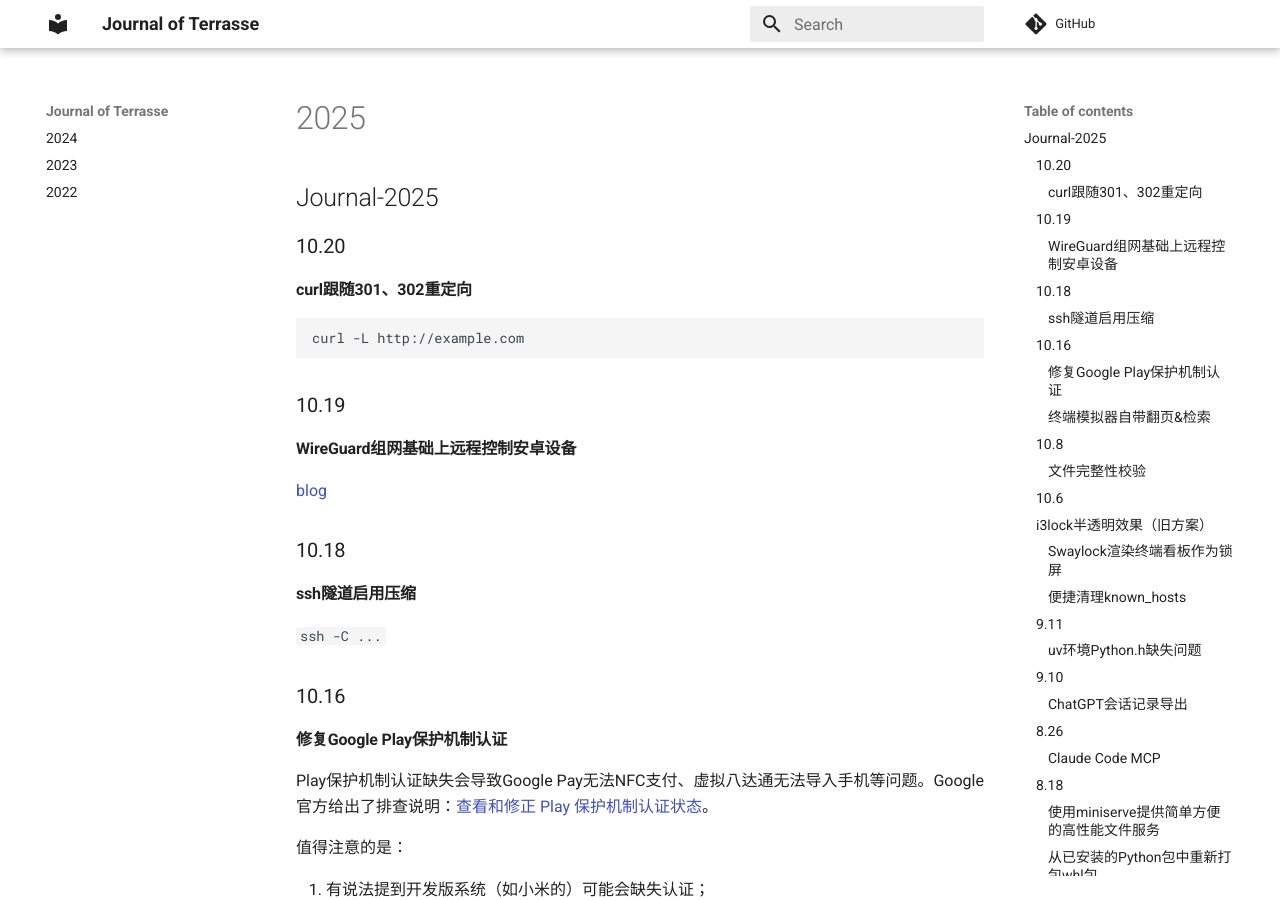
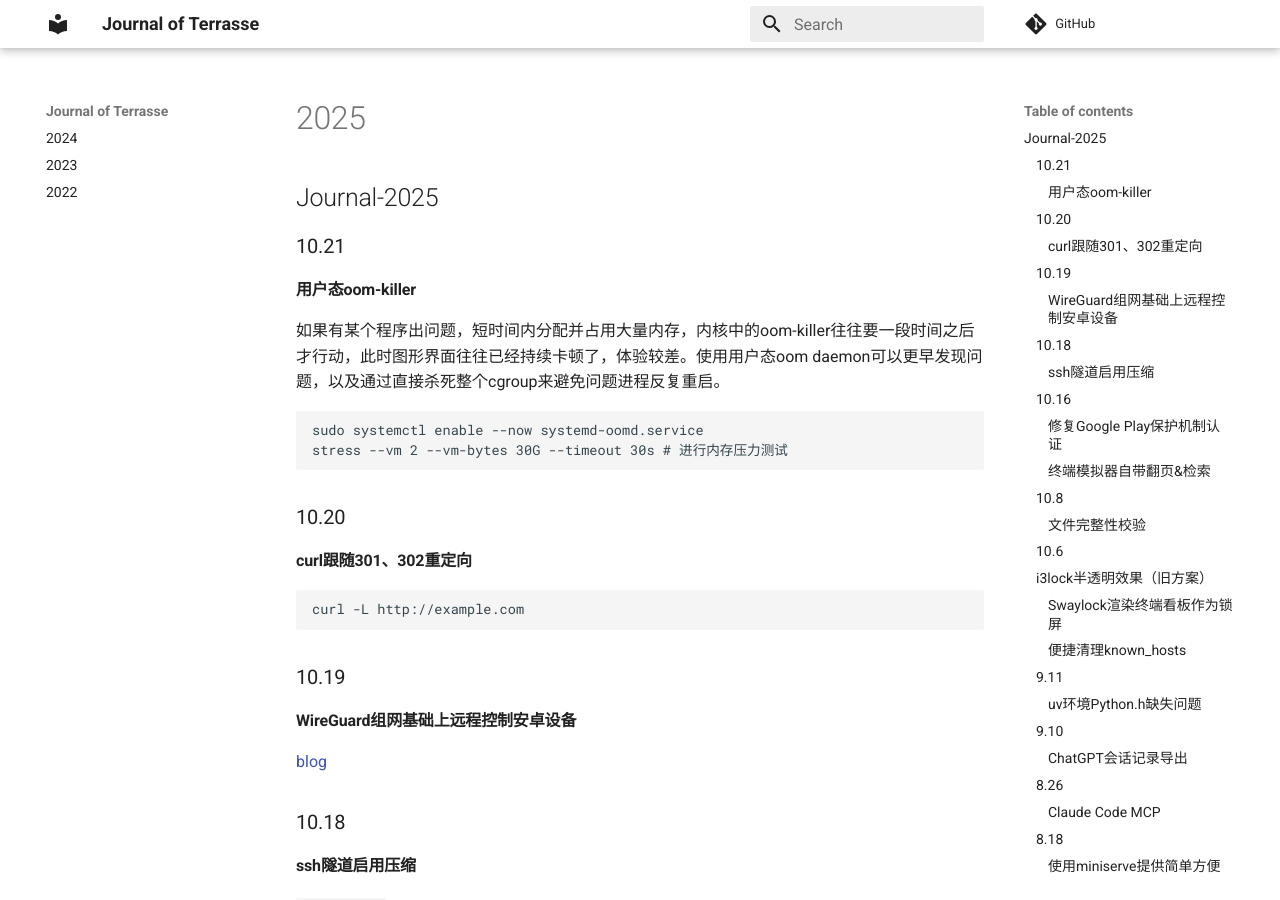
Before and after one commit to Jerry-Terrasse/journal, an MkDocs documentation site: the page built from docs/2025.md, in a window 1280 px wide and 900 px high. Built offline with MkDocs 1.6.1 and Material for MkDocs 9.7.7, drawn with Linux system fonts in a browser that asks for light colours; comment, search, counter and statistics services are not loaded.

Commit message:
update (Tue Oct 21 03:47:37 PM CST 2025)

````diff
--- a/docs/2025.md
+++ b/docs/2025.md
@@ -1,4 +1,15 @@
 ## Journal-2025
+
+### 10.21
+
+#### 用户态oom-killer
+
+如果有某个程序出问题，短时间内分配并占用大量内存，内核中的oom-killer往往要一段时间之后才行动，此时图形界面往往已经持续卡顿了，体验较差。使用用户态oom daemon可以更早发现问题，以及通过直接杀死整个cgroup来避免问题进程反复重启。
+
+```shell
+sudo systemctl enable --now systemd-oomd.service
+stress --vm 2 --vm-bytes 30G --timeout 30s # 进行内存压力测试
+```
 
 ### 10.20
 
````
